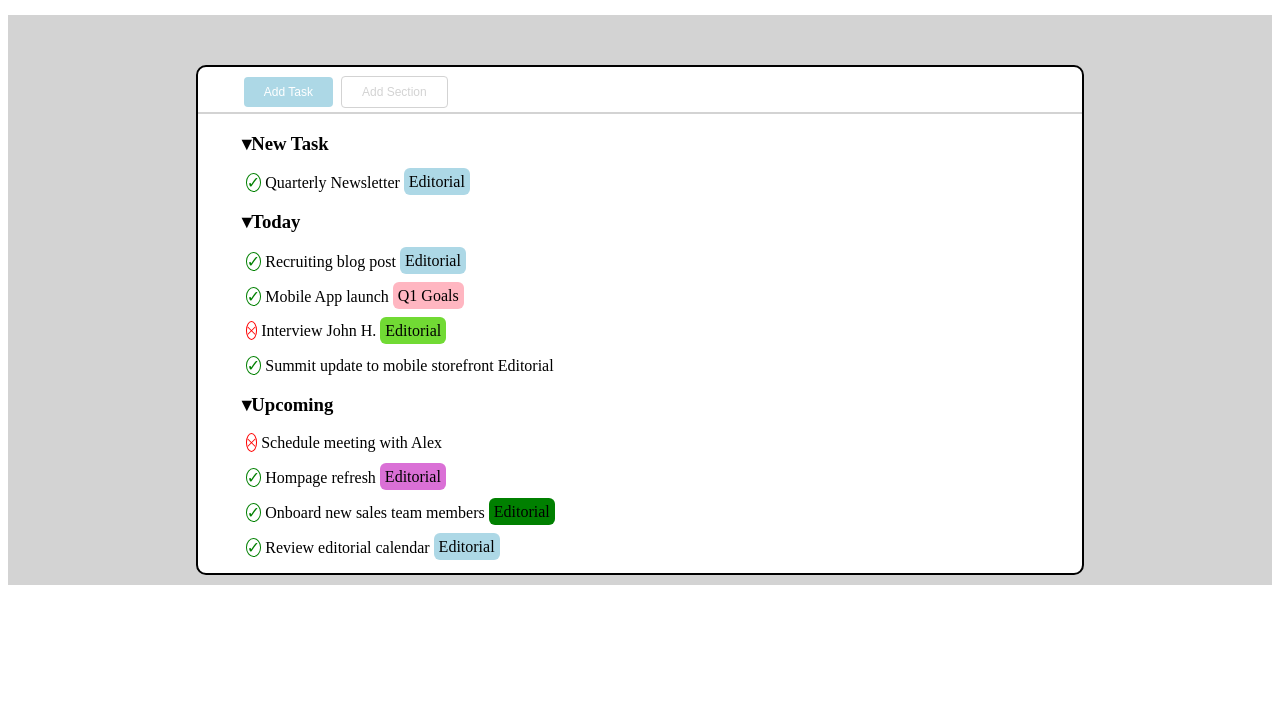
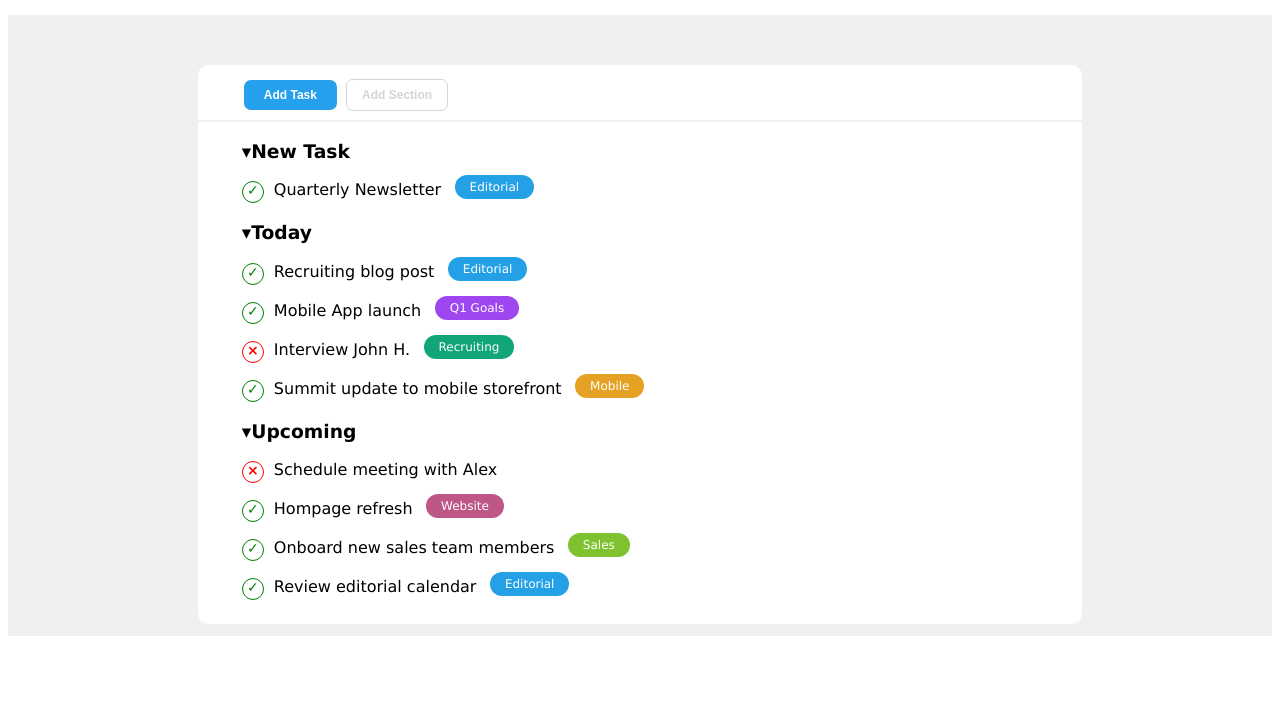
Before and after one commit to GiulsV/html-css-toboolist, a plain HTML site: page index.html in a window 1280 px wide. Shown: the part 93-800 px from the top of the page. Drawn offline with Linux system fonts and the light colour scheme.

Commit message:
Modifiche finali

```diff
--- a/css/style.css
+++ b/css/style.css
@@ -1,3 +1,7 @@
+body{
+    font-family:Verdana, Geneva, Tahoma, sans-serif;
+}
+
 /* Header con logo */
 h1 {
     display: inline;
@@ -6,117 +10,160 @@ h1 {
 #logo{
     line-height: 100px;
     display: inline;
+    margin-left: 5%;
 }
 
-  /* Main */
+/* Main */
 main{
-    background-color: lightgray;
-    height: auto;
+    background-color: rgb(240, 240, 240);
+    height:auto;
     padding-top: 50px;
-    padding-bottom: 10px;
+    padding-bottom: 12px;
  }
+
 /* div contenitore */
 .container{
     background-color: white;
     width: 70%;
     height: 90%;
     margin: auto;
-    border: 2px solid;
     padding-top: 5px;
+    padding-bottom: 8px;
     border-radius: 10px;
 }
+
 /* Navigazione pulsanti */
 .button1{
-    background-color: lightblue;
+    background-color: rgb(36, 160, 237);
+    font-weight: bold;
     border: none;
-    border-radius: 4px;
+    border-radius: 7px;
     color: white;
     padding: 8px 20px;
     text-align: center;
-    text-decoration: none;
     display: inline-block;
     font-size: 12px;
-     margin: 4px 2px;
+    margin: 4px 2px;
+    cursor: pointer;
 }
 .button2{
     background-color: white;
-    border: 1px solid;
-    border-radius: 4px;
-    color: lightgray;
-    padding: 8px 20px;
+    border: 1px solid rgb(214, 213, 210);
+    border-radius: 7px;
+    color: rgb(214, 213, 210);
+    font-weight: bold;
+    padding: 8px 15px;
     text-align: center;
-    text-decoration: none;
     display: inline-block;
     font-size: 12px;
     margin: 4px 2px;
+    cursor: pointer;
 }
 .pulsanti{
     margin-left: 5%;
+    height: 45px;
+    padding-top: 5px;
 }
 nav{
-    border-bottom: 2px solid lightgrey;
+    border-bottom: 2px solid rgb(240, 240, 240);
 }
+
 /* Elementi To do */
 .todo{
     margin-left: 5%;
 }
-#check{
+
+ /* simboli */
+.check{
+    height: 20px;
+    width: 20px;
     color: green;
+    border-radius: 50%;
+    display: inline-block;
     border: 1px solid green;
+    text-align: center;
+    font-size: 14px;
+    font-weight: bold;
+    margin-right: 10px;
+
+}
+.null{
+    height: 20px;
+    width: 20px;
+    color: red;
     border-radius: 50%;
-    margin: 4px;
+    display: inline-block;
+    border: 1px solid red;
     text-align: center;
-    height: 30px;
-    width: 30px;
+    font-size: 14px;
+    font-weight: bold;
+    margin-right: 10px;
 }
-#null{
-    color: red;
-    border: 1px solid red;
-    border-radius: 50%;
-    margin: 4px;
-    text-align: center;
-    height: 30px;
-    width: 30px;
-}
-#labelblu{
-    background-color: lightblue;
-    border-radius: 6px;
-    padding: 5px;
+
+/* etichette */
+.labelblu{
+    background-color: rgb(36, 160, 230);
+    border-radius: 20px;
     text-align: center;
     vertical-align: top;
+    font-size: 12px;
+    color: white;
+    margin-left: 1%;
+    padding: 5px 15px;
+    cursor: pointer;
 }
-#labelviola{
-    background-color: lightpink;
-    border-radius: 6px;
-    padding: 5px;
+.labelviola{
+    background-color: rgb(158, 71, 240);
+    border-radius: 20px;
     text-align: center;
     vertical-align: top;
+    font-size: 12px;
+    color: white;
+    margin-left: 1%;
+    padding: 5px 15px;
+    cursor: pointer;
 }
-#labelverde1{
-    background-color: rgb(113, 218, 52);
-    border-radius: 6px;
-    padding: 5px;
+.labelverde1{
+    background-color: rgb(17, 165, 121);
+    border-radius: 20px;
     text-align: center;
     vertical-align: top;
+    font-size: 12px;
+    color: white;
+    margin-left: 1%;
+    padding: 5px 15px;
+    cursor: pointer;
 }
-#abelarancio{
-    background-color: orange;
-    border-radius: 6px;
-    padding: 5px;
+.labelarancio{
+    background-color: rgb(228, 161, 36);
+    border-radius: 20px;
     text-align: center;
     vertical-align: top;
+    font-size: 12px;
+    color: white;
+    margin-left: 1%;
+    padding: 5px 15px;
+    cursor: pointer;
 }
-#labelrosa{
-    background-color: orchid;
-    border-radius: 6px;
-    padding: 5px;
+.labelrosa{
+    background-color: rgb(190, 87, 136);
+    border-radius: 20px;
     text-align: center;
     vertical-align: top;
+    font-size: 12px;
+    color: white;
+    margin-left: 1%;
+    padding: 5px 15px;
+    cursor: pointer;
 }
-#labelverde2{
-    background-color: green;
-    border-radius: 6px;
-    padding: 5px;
+.labelverde2{
+    background-color: rgb(126, 194, 47);
+    border-radius: 20px;
     text-align: center;
     vertical-align: top;
+    font-size: 12px;
+    color: white;
+    margin-left: 1%;
+    padding: 5px 15px;
+    cursor: pointer;
 }
--- a/index.html
+++ b/index.html
@@ -8,14 +8,17 @@
     <title>Tobolist</title>
 </head>
 <body>
+
     <!-- Header con logo -->
     <header>
         <img src="img/Logo.png" alt="logo" id="logo">
         <h1>Tobolist</h1>
     </header>
     <main>
-        <!-- section contenitore -->
+
+        <!-- div contenitore -->
         <div class="container">
+
             <!-- Navigazione Pulsanti -->
             <nav>
                 <div class="pulsanti">
@@ -23,30 +26,33 @@
                     <button class="button2">Add Section</button>
                 </div>
             </nav>
+
             <!-- section contenuto To do -->
             <section class="todo">
+
                 <div class="new-task">
-                    <h3><span>&dtrif;</span>New Task</h3>
-                    <p><span id="check">&#10003;</span>Quarterly Newsletter <span id="labelblu">Editorial</span></p>
-
-                </div>
-                <div class="today">
-                    <h3><span>&dtrif;</span>Today</h3>
-                    <p><span id="check">&#10003;</span>Recruiting blog post <span id="labelblu">Editorial</span></p>
-                    <p><span id="check">&#10003;</span>Mobile App launch <span id="labelviola">Q1 Goals</span></p>
-                    <p><span id="null">&#128937;</span>Interview John H. <span id="labelverde1">Editorial</span></p>
-                    <p><span id="check">&#10003;</span>Summit update to mobile storefront <span id="labelarancio">Editorial</span></p>
-
-                </div>
-                <div class="upcomig">
-                    <h3><span>&dtrif;</span>Upcoming</h3>
-                    <p><span id="null">&#128937;</span>Schedule meeting with Alex</p>
-                    <p><span id="check">&#10003;</span>Hompage refresh <span id="labelrosa">Editorial</span></p>
-                    <p><span id="check">&#10003;</span>Onboard new sales team members <span id="labelverde2">Editorial</span></p>
-                    <p><span id="check">&#10003;</span>Review editorial calendar <span id="labelblu">Editorial</span></p>
+                    <h3><span class="freccia">&dtrif;</span>New Task</h3>
+                    <p><span class="check">&#10003;</span>Quarterly Newsletter <span class="labelblu">Editorial</span></p>
 
                 </div>
 
+                <div class="today">
+                    <h3><span class="freccia">&dtrif;</span>Today</h3>
+                    <p><span class="check">&#10003;</span>Recruiting blog post <span class="labelblu">Editorial</span></p>
+                    <p><span class="check">&#10003;</span>Mobile App launch <span class="labelviola">Q1 Goals</span></p>
+                    <p><span class="null">&#215;</span>Interview John H. <span class="labelverde1">Recruiting</span></p>
+                    <p><span class="check">&#10003;</span>Summit update to mobile storefront <span class="labelarancio">Mobile</span></p>
+
+                </div>
+
+                <div class="upcomig">
+                    <h3><span class="freccia">&dtrif;</span>Upcoming</h3>
+                    <p><span class="null">&#215;</span>Schedule meeting with Alex</p>
+                    <p><span class="check">&#10003;</span>Hompage refresh <span class="labelrosa">Website</span></p>
+                    <p><span class="check">&#10003;</span>Onboard new sales team members <span class="labelverde2">Sales</span></p>
+                    <p><span class="check">&#10003;</span>Review editorial calendar <span class="labelblu">Editorial</span></p>
+
+                </div>
             </section>
         </div>
     </main>
```
